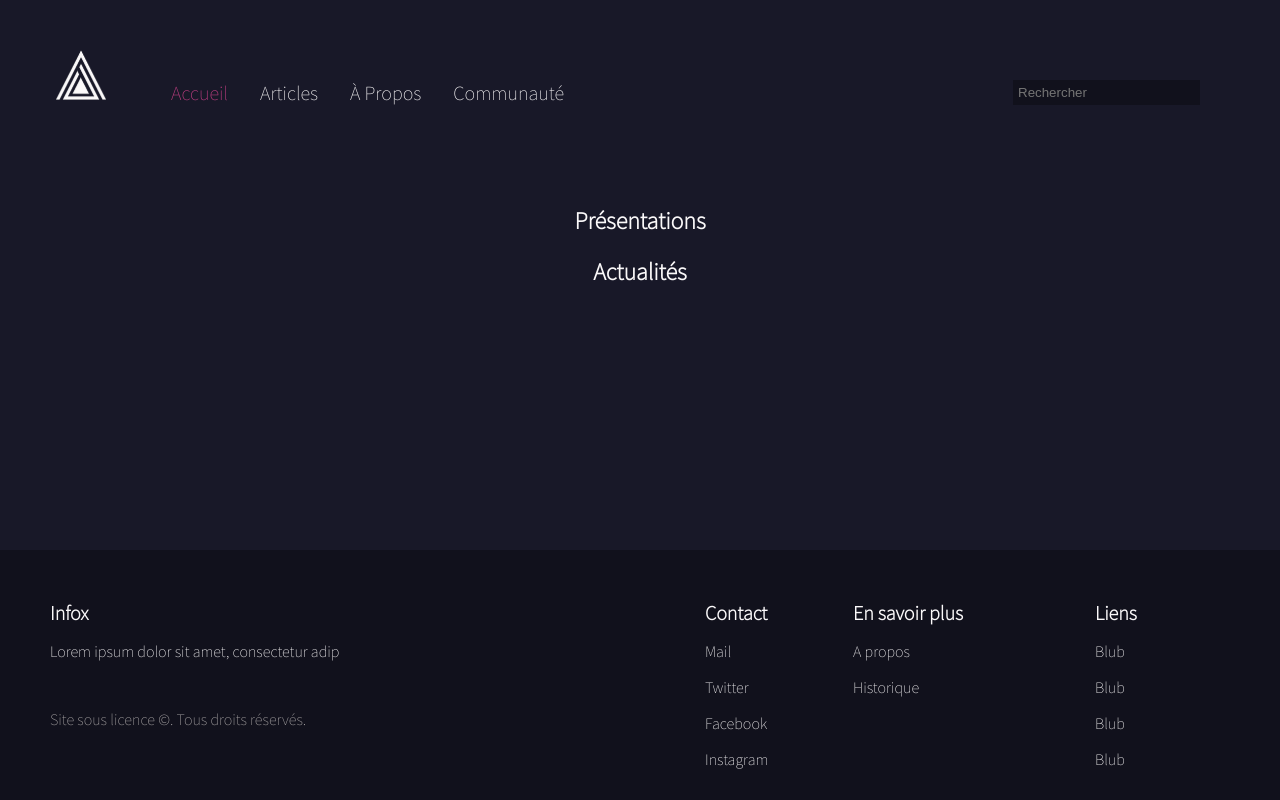
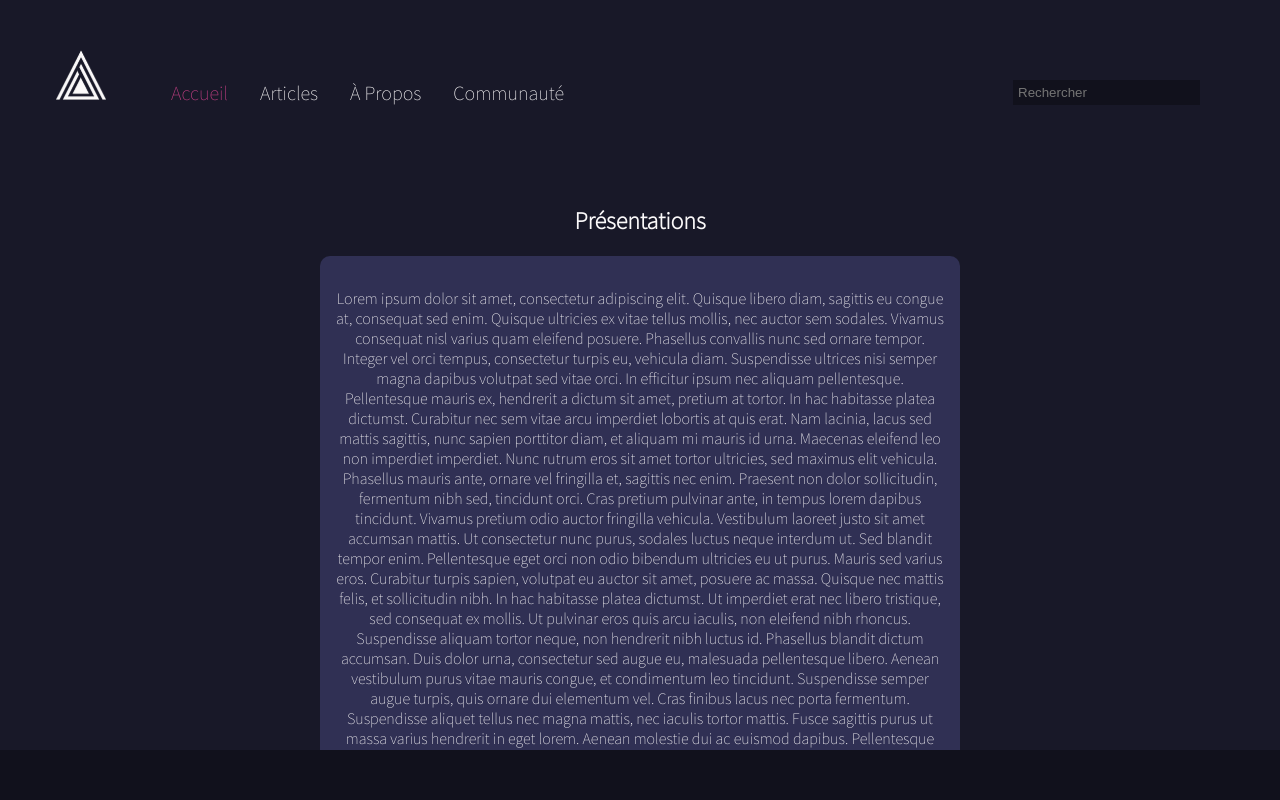
Before and after one commit to Vincent-vst/Sauvetage, a React (Create React App) app in the folder sauvetage-app/: page / in a window 1280 px wide. Shown: the top 800 px of the page. Built offline with nearby package versions, Linux system fonts and the light colour scheme.

Commit message:
Update footer + présentation

```diff
--- a/sauvetage-app/public/index.html
+++ b/sauvetage-app/public/index.html
@@ -1,5 +1,5 @@
 <!DOCTYPE html>
-<html lang="en">
+<html lang="fr">
   <head>
     <meta charset="utf-8" />
     <link rel="icon" href="%PUBLIC_URL%/favicon.ico" />
@@ -10,34 +10,12 @@
       content="Web site created using create-react-app"
     />
     <link rel="apple-touch-icon" href="%PUBLIC_URL%/logo192.png" />
-    <!--
-      manifest.json provides metadata used when your web app is installed on a
-      user's mobile device or desktop. See https://developers.google.com/web/fundamentals/web-app-manifest/
-    -->
+
     <link rel="manifest" href="%PUBLIC_URL%/manifest.json" />
-    <!--
-      Notice the use of %PUBLIC_URL% in the tags above.
-      It will be replaced with the URL of the `public` folder during the build.
-      Only files inside the `public` folder can be referenced from the HTML.
 
-      Unlike "/favicon.ico" or "favicon.ico", "%PUBLIC_URL%/favicon.ico" will
-      work correctly both with client-side routing and a non-root public URL.
-      Learn how to configure a non-root public URL by running `npm run build`.
-    -->
     <title>React App</title>
   </head>
   <body>
-    <noscript>You need to enable JavaScript to run this app.</noscript>
     <div id="root"></div>
-    <!--
-      This HTML file is a template.
-      If you open it directly in the browser, you will see an empty page.
-
-      You can add webfonts, meta tags, or analytics to this file.
-      The build step will place the bundled scripts into the <body> tag.
-
-      To begin the development, run `npm start` or `yarn start`.
-      To create a production bundle, use `npm run build` or `yarn build`.
-    -->
   </body>
 </html>
--- /dev/null
+++ b/sauvetage-app/src/components/Panel.js
@@ -0,0 +1,17 @@
+const Panel = () => {
+    return (
+        <div className="panel">
+            <p>Lorem ipsum dolor sit amet, consectetur adipiscing elit. Quisque libero diam, sagittis eu congue at, consequat sed enim. Quisque ultricies ex vitae tellus mollis, nec auctor sem sodales. Vivamus consequat nisl varius quam eleifend posuere. Phasellus convallis nunc sed ornare tempor. Integer vel orci tempus, consectetur turpis eu, vehicula diam. Suspendisse ultrices nisi semper magna dapibus volutpat sed vitae orci. In efficitur ipsum nec aliquam pellentesque. Pellentesque mauris ex, hendrerit a dictum sit amet, pretium at tortor. In hac habitasse platea dictumst.
+
+Curabitur nec sem vitae arcu imperdiet lobortis at quis erat. Nam lacinia, lacus sed mattis sagittis, nunc sapien porttitor diam, et aliquam mi mauris id urna. Maecenas eleifend leo non imperdiet imperdiet. Nunc rutrum eros sit amet tortor ultricies, sed maximus elit vehicula. Phasellus mauris ante, ornare vel fringilla et, sagittis nec enim. Praesent non dolor sollicitudin, fermentum nibh sed, tincidunt orci. Cras pretium pulvinar ante, in tempus lorem dapibus tincidunt. Vivamus pretium odio auctor fringilla vehicula.
+
+Vestibulum laoreet justo sit amet accumsan mattis. Ut consectetur nunc purus, sodales luctus neque interdum ut. Sed blandit tempor enim. Pellentesque eget orci non odio bibendum ultricies eu ut purus. Mauris sed varius eros. Curabitur turpis sapien, volutpat eu auctor sit amet, posuere ac massa. Quisque nec mattis felis, et sollicitudin nibh. In hac habitasse platea dictumst. Ut imperdiet erat nec libero tristique, sed consequat ex mollis. Ut pulvinar eros quis arcu iaculis, non eleifend nibh rhoncus. Suspendisse aliquam tortor neque, non hendrerit nibh luctus id. Phasellus blandit dictum accumsan. Duis dolor urna, consectetur sed augue eu, malesuada pellentesque libero. Aenean vestibulum purus vitae mauris congue, et condimentum leo tincidunt. Suspendisse semper augue turpis, quis ornare dui elementum vel.
+
+Cras finibus lacus nec porta fermentum. Suspendisse aliquet tellus nec magna mattis, nec iaculis tortor mattis. Fusce sagittis purus ut massa varius hendrerit in eget lorem. Aenean molestie dui ac euismod dapibus. Pellentesque luctus tristique porttitor. Proin venenatis condimentum ultricies. Phasellus velit tortor, blandit vitae mi et, laoreet fermentum sapien. Etiam sed nibh quis libero dictum molestie. Fusce blandit interdum magna eget mollis. Cras sagittis ipsum non diam pulvinar malesuada.
+
+Proin egestas magna sit amet sodales malesuada. Morbi ac fermentum diam. Morbi nunc augue, dapibus vitae condimentum et, consectetur sit amet mi. Vivamus placerat, dolor sed ullamcorper fermentum, enim neque suscipit eros, eu vehicula ex urna vel neque. Cras convallis, nisl a iaculis auctor, ligula ipsum aliquam ante, volutpat finibus mauris dolor quis purus. In cursus imperdiet felis, eget egestas sem luctus cursus. Nunc pharetra purus in felis auctor, vitae suscipit est vestibulum. Phasellus consectetur, purus a elementum consequat, eros arcu sagittis augue, eu efficitur nisi mi id neque.</p>
+        </div>
+    );
+};
+
+export default Panel;
--- a/sauvetage-app/src/components/Pres.js
+++ b/sauvetage-app/src/components/Pres.js
@@ -1,7 +1,10 @@
+import React from 'react';
+import Panel from './Panel'
 const Pres = () => {
     return (
         <div className="presentation">
             <h2>Présentations</h2>
+            <Panel/>
         </div>
     );
 };
--- a/sauvetage-app/src/style/_setting.scss
+++ b/sauvetage-app/src/style/_setting.scss
@@ -28,6 +28,8 @@ html {
 body {
   margin: 0;
   padding: 0;
+  min-heigt:100%;
+  height:100%;
 }
 a:-webkit-any-link {
   color: $policeColor;
@@ -55,3 +57,9 @@ ul {
   margin-inline-end: 0px;
   padding-inline-start: 0px;
 }
+
+#root {
+    padding-bottom:200px;
+    position:relative;
+    height: 100vh;
+}
--- a/sauvetage-app/src/style/components/_footer.scss
+++ b/sauvetage-app/src/style/components/_footer.scss
@@ -1,7 +1,9 @@
 .footer {
   background-color: $footerColor;
   position: absolute;
+  left: 0;
   bottom: 0;
+  right: 0;
   width: 100%;
   text-align: left;
   height: 200px;
@@ -11,17 +13,17 @@
     padding: 0px 10px 0px 50px;
     display: table-cell;
     .textCredit {
-        color:$greyText;
-        padding-top:2em;
+      color: $greyText;
+      padding-top: 2em;
     }
   }
   .footerContact {
     display: table-cell;
-    padding-right:10px;
+    padding-right: 10px;
   }
   .footerPlus {
     display: table-cell;
-    padding-right:10px;
+    padding-right: 10px;
   }
   .footerLiens {
     padding: 0px 50px 0px 0px;
--- /dev/null
+++ b/sauvetage-app/src/style/components/_panel.scss
@@ -0,0 +1,8 @@
+.panel {
+    background-color: $frontColor;
+    right: 50%;
+    transform : translateX(50%);
+    position:absolute;
+    border-radius: 10px;
+    padding: 1em;
+}
--- a/sauvetage-app/src/style/components/_presentation.scss
+++ b/sauvetage-app/src/style/components/_presentation.scss
@@ -1,3 +1,4 @@
 .presentation {
     text-align:center;
+    width:100%;
 }
--- a/sauvetage-app/src/style/index.scss
+++ b/sauvetage-app/src/style/index.scss
@@ -7,3 +7,4 @@
 //@import "./components/_personne.scss";
 @import "./components/_presentation.scss";
 //@import "./components/_sauveteur.scss";
+@import "./components/_panel.scss";
```
